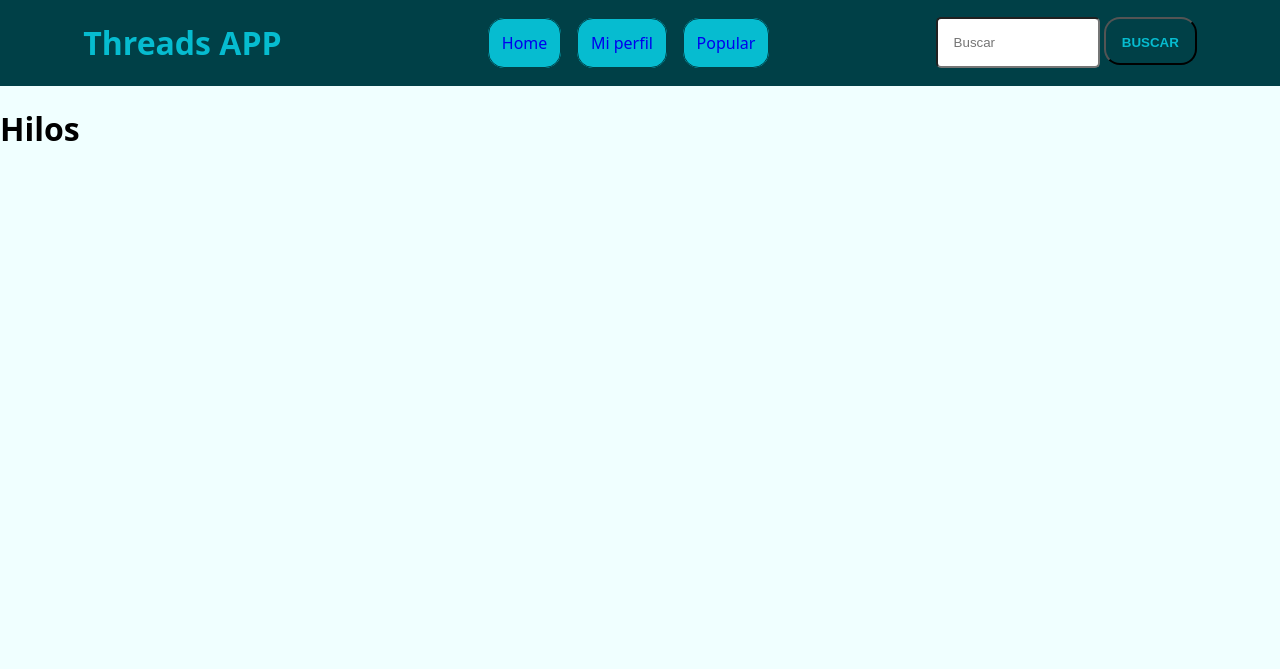
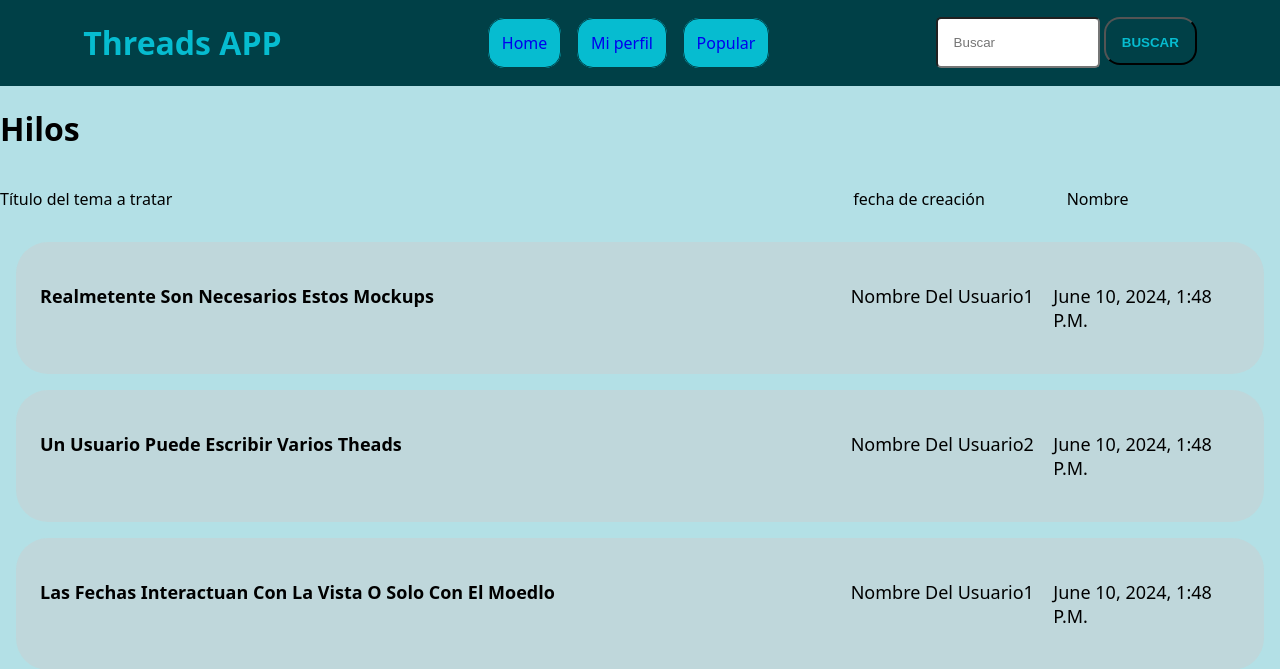
Before and after one commit to drwnDrDev/Foro_Project, a Django app: page /threads/ in a window 1280 px wide. Shown: the top 669 px of the page. Run offline with Django 5.2, Linux system fonts and the light colour scheme.

Commit message:
posts vista

```diff
--- a/FORO/ForoApp/static/css/app.css
+++ b/FORO/ForoApp/static/css/app.css
@@ -119,3 +119,50 @@ nav a:hover {
     border-radius: 5px;
 
   }
+.row {
+    text-decoration: none;
+    padding: 1rem;
+    background-color: #cccccc73;
+    color: black;
+    text-transform: capitalize;
+    font-size: large;
+    display: grid;
+    grid-template-columns:auto auto auto;
+    margin: 1rem 1rem;
+    border-radius: 2rem;
+}
+.description{
+    display: flex;
+    opacity: 0.8;
+}
+.row__p{
+
+    padding: 0.5rem;
+}
+.titulo {
+    font-weight: bold;
+    grid-column:1/ span 3;
+}
+.cabecera{
+    display: none;
+}
+
+@media (min-width: 640px){
+.row {
+    grid-template-columns:4fr 1fr 1fr;
+}
+.titulo {
+    grid-column:1/ span 1;
+}
+.cabecera{
+    display: grid;
+    grid-template-columns:4fr 1fr 1fr;
+}
+
+}
+@media (prefers-color-scheme: light) {
+    body{
+        background-color: var(--accent-color);
+    }
+
+}
--- a/FORO/ForoApp/static/css/style.css
+++ b/FORO/ForoApp/static/css/style.css
@@ -55,6 +55,7 @@ nav a:hover {
     color: var(--secondary-color);
     font-weight: 600;
     text-transform: uppercase;
+    transition:  all 200ms,  color 400ms;
     max-width: 8rem;
     height: 3rem;
     padding: 1rem;
@@ -64,6 +65,7 @@ nav a:hover {
     text-wrap: pretty;
 }
 .button-primary:hover{
+    border-radius: 1.2rem;
     background-color: var(--tertiary-color);
 }
 .create__buttom{
--- a/FORO/ForoApp/templates/threads/index.html
+++ b/FORO/ForoApp/templates/threads/index.html
@@ -2,5 +2,26 @@
 {% block title %}Hilos{% endblock %}
 {% block description %}Conversaciones interesantes sobre casi todos los temas{% endblock %}
 {% block content %}
-
+<section>
+    <div class="cabecera">
+        <p>
+           Título del tema a tratar
+        </p>
+        <p>
+            fecha de creación
+        </p>
+        <p>Nombre</p>
+    </div>
+{% for theread in data %}
+<a class="row" href="{{theread.id}}">
+    <p class="row__p titulo">
+        {{theread.title}}
+    </p>
+    <p class="row__p nombre">Nombre del usuario{{ theread.user}}</p>
+    <p class="row__p fecha">
+        {{theread.create_at}}
+    </p>
+</a>
+{% endfor %}
+</section>
 {% endblock %}
--- a/FORO/ForoApp/urls.py
+++ b/FORO/ForoApp/urls.py
@@ -4,5 +4,6 @@ from . import views
 
 urlpatterns = [
     path('threads/', views.threads, name='threads'),
-    path('threads/create/', views.threads_create, name='threads_create')
+    path('threads/create/', views.threads_create, name='threads_create'),
+    path('threads/1',views.threads_show, name='threads_show'),
 ]
--- a/FORO/ForoApp/views.py
+++ b/FORO/ForoApp/views.py
@@ -21,4 +21,4 @@ def threads_create(request):
 def threads(request):
     return render(request,'threads/index.html',{"data":[{"id":1,"user":1,"title":"Realmetente son necesarios estos mockups","create_at":datetime.now(),"update_at":datetime.now()},{"id":3,"user":2,"title":"Un usuario puede escribir varios theads","create_at":datetime.now(),"update_at":datetime.now()},{"id":2,"user":1,"title":"Las fechas interactuan con la vista o solo con el moedlo","create_at":datetime.now(),"update_at":datetime.now()}]})
 def threads_show(request):
-    return render(request,'threads/show.html',{"id":1,"user":1,"title":"Realmetente son necesarios estos mockups","create_at":datetime.now(),"update_at":datetime.now()})
+    return render(request,'threads/show.html',{"thread":{"id":1,"user":1,"title":"Realmetente son necesarios estos mockups","create_at":datetime.now(),"update_at":datetime.now()},"posts":[{"content":"Es realmente una perdida de tiempo en tareas poco productivas","user":1,"thread":1,"create_at":datetime.now(),"update_at":datetime.now()},{"content":"No, se pueden traer datos de prueba desde los kodelos i desde la base de datos de prueba","user":2,"thread":1,"create_at":datetime.now(),"update_at":datetime.now()} ]})
```
Also changed, not shown: FORO/ForoApp/templates/threads/show.html (+35 -0 lines), 1 other file.
